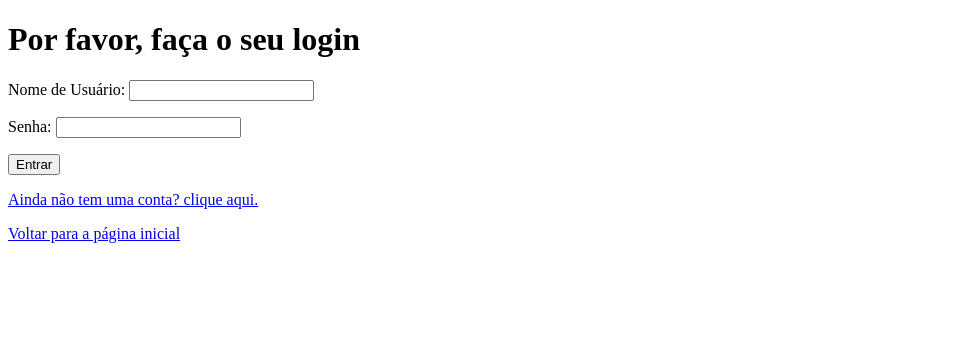
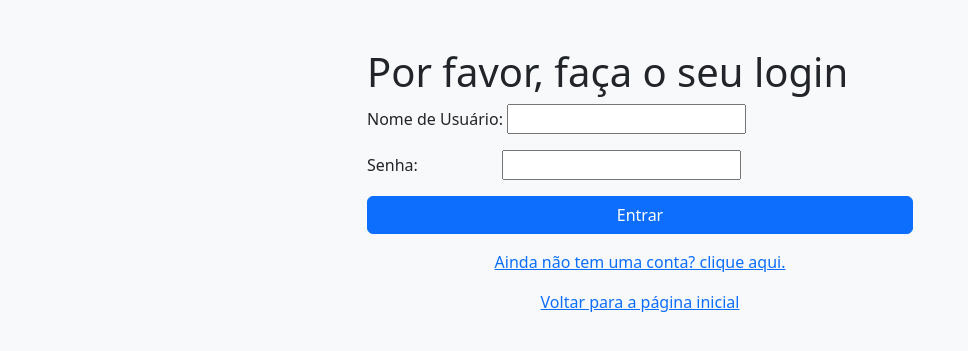
Before and after one commit to caikedomingues/Lista-de-receitas-com-django, a Django app: page /loginUsuario in a window 1280 px wide. Shown: the top 351 px of the page, without its empty margins (0-968 px from the left). Run offline with Django 5.2, Linux system fonts and the light colour scheme.

Commit message:
Estilização da página de login
eu utilizei o bootstrap e o google gemini para me ajudar a inseriri as classes e divs no código

```diff
--- /dev/null
+++ b/receitas_com_django/receitas/static/receitas/estilos/loginUsuario.css
@@ -0,0 +1,14 @@
+
+/*Vamos fazer alguns ajustes de forma manual. Como o formulário
+foi gerado pela biblioteca forms do Django, ou seja, não criei
+manualmente os labels e inputs do formulário, precisamos inspecionar
+a página para descobrir o id atribuido aos rótulos e campos da página
+de login.*/
+
+/*Vamos acessar o id do input (campo) de senha para dar um margin-left
+com o objetivo de alinhar o posicionamento dos campos.*/
+#id_password{
+
+        margin-left: 80px;
+
+}
--- a/receitas_com_django/receitas/templates/receitas/loginUsuario.html
+++ b/receitas_com_django/receitas/templates/receitas/loginUsuario.html
@@ -8,15 +8,38 @@
         <meta charset="utf-8">
         <meta name="viewport" content="width=device-width, initial-scale 1.0">
         <meta http-equiv="X-UA Compatible" content="IE=edge">
+
+        <!--Link que ira nos conectar ao cdn do bootstrap para facilitar a estilização da nossa página.-->
+        <link href="https://cdn.jsdelivr.net/npm/bootstrap@5.3.5/dist/css/bootstrap.min.css" rel="stylesheet" integrity="sha384-SgOJa3DmI69IUzQ2PVdRZhwQ+dy64/BUtbMJw1MZ8t5HZApcHrRKUc4W0kG879m7" crossorigin="anonymous">
+
+        <!--No Django, os arquivos estatiscos como imagens e arquivos CSS devem ficar em uma pasta chamada 'static'(que tem a mesma organização/estrutura que a pasta de templates), já que a pasta de template abriga apenas arquivos HTML-->
+
+        <!--Antes de acessar os arquivos estaticos, temos que carregar no nosso arquivo,
+        a pasta static que criamos no projeto que irá conter os arquivos CSS-->
+        {%load static%}
+
+       <!--Acessando a pasta de imagens para adicionar o icone de receitas na
+        guia do navegador. -->
+        <link rel="shortcut icon" href="{%static 'receitas/imagensStatic/icone.jpg'%}">
+
+         <!--Link para o arquivo css que irá conter alguns estilos criados manualmente-->
+        <link rel="stylesheet" href="{%static 'receitas/estilos/loginUsuario.css'%}">
+
     </head>
 
 
-    <body>
+    <!--Classe do bootstrap que irá alterar a cor da página inteira.-->
+    <body class ="bg-light">
 
+        <div class = "container mt-5">
+            <div class="row justify-content-center">
+                <div class="col-md-6">
                     <h1>Por favor, faça o seu login</h1>
+
+
                     <!--Criação do formulário de login dos usuários: O formulário enviara as informações para a URL da própria página e terá
                     como método o POST que enviará as infromações ao servidor.-->
-        <form action="{%url 'loginUsuario'%}" method="post">
+                    <form action="{%url 'loginUsuario'%}" method="post" class="form">
 
                         <!--Token que ira garantir que todas as requisições
                         ao servidor do django venham da nossa própria página.-->
@@ -25,15 +48,29 @@
                         <!--Formatando os dados do dicionário como paragráfo.-->
                         {{form.as_p}}
 
-            <!--Criação do botão de envio dos dados-->
-            <button type="submit">Entrar</button>
+
+                        <!--Criação do botão de envio dos dados. As classes do bootstrao irão estilizar o botão
+                        de envio de dados.-->
+                        <div class="d-grid gap-2"><button type="submit" class="btn btn-primary">Entrar</button></div>
 
                     </form>
+
+
+                    <!--Classes do bootstrap que irão centralizar os links-->
+                    <div class="mt-3 text-center">
 
                         <!--Link para a página de cadastro de novos usuários-->
                         <p><a href="{%url 'cadastroUsuario'%}">Ainda não tem uma conta? clique aqui.</a></p>
 
                         <!--Link para a página inicial do sistema-->
                         <p><a href="{%url 'index'%}">Voltar para a página inicial</a></p>
+                    </div>
+        </div>
+            </div>
+                </div>
+
+        <!--Link do javascript do bootstrap que gerencia alguns elementos do design como animações,
+        por exemplo.-->
+        <script src="https://cdn.jsdelivr.net/npm/bootstrap@5.3.5/dist/js/bootstrap.min.js" integrity="sha384-VQqxDN0EQCkWoxt/0vsQvZswzTHUVOImccYmSyhJTp7kGtPed0Qcx8rK9h9YEgx+" crossorigin="anonymous"></script>
     </body>
 </html>
```
Also changed, not shown: receitas_com_django/receitas/templates/receitas/index.html (+5 -2 lines), receitas_com_django/db.sqlite3, receitas_com_django/receitas/static/receitas/estilos/inicio.css (renamed from receitas_com_django/receitas/static/receitas/inicio.css), receitas_com_django/receitas/static/receitas/imagensStatic/icone.jpg (added). Lines whose indentation alone changed are shown as unchanged.
